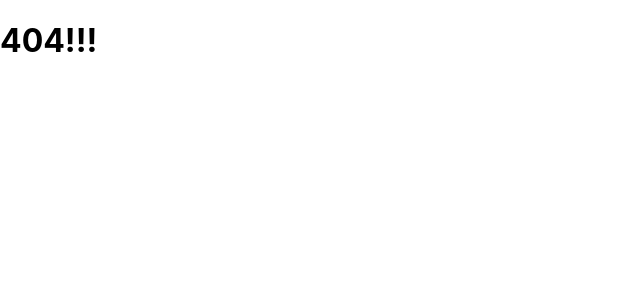
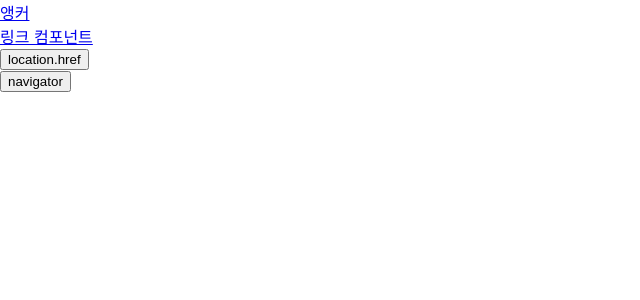
Before and after one commit to imwkdrh/react-20240709, a React (Create React App) app: page /router/path-move in a window 1280 px wide. Shown: the top 300 px of the page, without its empty margins (0-640 px from the left). Built offline with nearby package versions, Linux system fonts and the light colour scheme.

Commit message:
2024-08-29 15:57

```diff
--- a/src/App.tsx
+++ b/src/App.tsx
@@ -13,9 +13,10 @@ import FowardingComponent from './interaction/ForwardingComponent';
 import HookComponent1 from './hook/HookComponent1';
 import HookComponent2 from './hook/HookComponent2';
 import CustomHook from './hook/CustomHook';
-import { Outlet, Route, Routes } from 'react-router';
+import { Outlet, Route, Routes, useLocation } from 'react-router';
 import QueryString from './router/QueryString';
 import PathVariable from './router/PathVariable';
+import PathMove from './router/PathMove';
 
 
 // react-router 패키지 :
@@ -38,12 +39,19 @@ import PathVariable from './router/PathVariable';
 // - index 속성 : 현재 라우터의 기본 라우터로 지정
 
 function Layout() {
+
+  // useLocation :
+  // - 현재 경로에 대한 객체를 반환하는 react-router 훅 함수
+  // - pathname : 현재 path
+  const { pathname } = useLocation();
+
+
   // <Outlet> : 부모 <Route>에 해당 컴포넌트가 element가 등록되었을때
   //            자식 <Route>의 element가 해당 위치에 렌더링 되도록 하는 컴포넌트
   //
   return (
     <div>
-      <div style={{ height: '100px', backgroundColor: 'red' }} ></div>
+      <div style={{ height: '100px', backgroundColor: 'red' }} >{ pathname}</div>
       <Outlet />
       <div style={{ height: '100px', backgroundColor: 'blue' }} ></div>
     </div>
@@ -65,8 +73,9 @@ function App() {
       <Route path='/router'>
         <Route path='query-string' element={<QueryString />} />
         <Route path='path-variable/:name' element={<PathVariable />} />
+        <Route path='path-move' element={<PathMove />} />
       </Route>
-      <Route path='*' element={ <h1>404!!!</h1>} />
+      <Route path='*' element={<h1>404!!!</h1>} />
 
 
       {/* <Properties/> */}
--- /dev/null
+++ b/src/router/PathMove.tsx
@@ -0,0 +1,49 @@
+import React from 'react'
+import { Link, useNavigate } from 'react-router-dom'
+
+export default function PathMove() {
+
+    // - a 요소로 경로 이동을 하게되면 브라우저가 새로운 요청을 보냄
+    // - 현재 페이지의 상태가 유지되지 않음
+
+    // Link> :
+    // - 현재 웹 애플리케이션 내부에서 url을 변경할 수 있도록 하는 컴포넌트
+    // - <Link> 컴포넌트는 새로운 요청을 보내지 않음
+    // - 외부 페이지로 이동하고자 할땐 a 요소 사용해야함
+    // - 컴포넌트 클릭 시 다른 작업을 같이 수행한다면 해당 작업이 정상적으로 완료되지 않을 수 있음
+    // - 특정 작업 결과에 따라 다른 경로로 이동하고 싶을 때 <Link> 컴포넌트를 사용할 수 없음
+    const onClick = () => {
+        // for (let index = 0; index < 10; index++){
+        //     console.log(index + '실행중....');
+        // }
+        const flag = false;
+        if (!flag) return;
+
+    }
+
+    // location 객체의 href 값 변경으로 경로를 이동하면 새로운 요청을 보냄
+    // 현재 웹 애플리케이션의 상태를 유지할 수 없음
+    const onLocationHref = () => {
+        window.location.href = "http://localhost:3000/component";
+    }
+
+    // useNavigate() :
+    // - navigator 함수를 반환 react-router 훅 함수
+    // - navigator 함수 : 새로운 요청 없이 path를 변경해주는 함수
+    const navigator = useNavigate();
+    const onNavigator = () => {
+        navigator('/component');
+    }
+
+    return (
+        <div><a href="http://localhost:3000/component">앵커</a>
+            <br/>
+            <Link to='/component' onClick={onClick}>링크 컴포넌트</Link>
+            <br />
+            <button onClick={onLocationHref}>location.href</button>
+            <br />
+            <button onClick={onNavigator}>navigator</button>
+
+        </div>
+    )
+}
```
